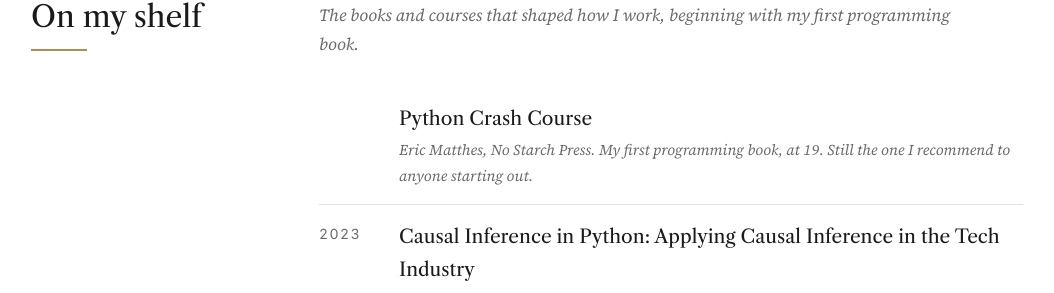
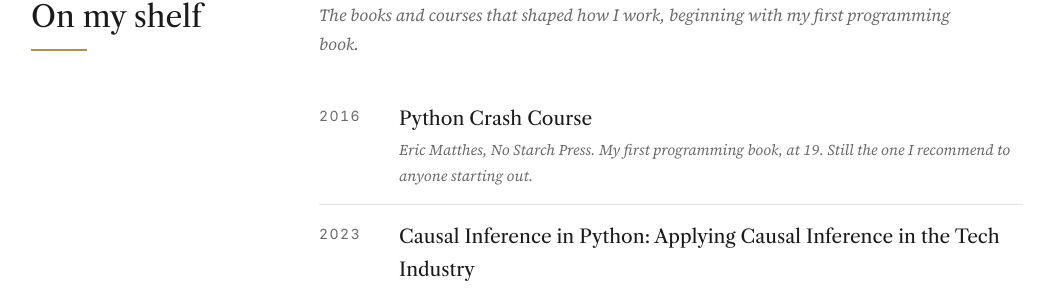
Before and after one commit to owangie/owangie.github.io, a Jekyll site: the page built from _pages/about.md, in a window 1280 px wide and 900 px high, scrolled down 7712 px. Shown: the part 153-446 px from the top of the window, without its empty margins (113-1167 px from the left). Built offline with Jekyll 4.4.1, drawn with Linux system fonts in a browser that asks for light colours.

Commit message:
Python Crash Course: 2016

```diff
--- a/_data/books.yml
+++ b/_data/books.yml
@@ -1,7 +1,7 @@
 # Reading list on the home page.
 - title: "Python Crash Course"
   author: "Eric Matthes"
-  year: ""
+  year: 2016
   publisher: "No Starch Press"
   url: "https://www.amazon.com/Python-Crash-Course-Eric-Matthes-ebook/dp/B09WJX22TV"
   note: "My first programming book, at 19. Still the one I recommend to anyone starting out."
```
